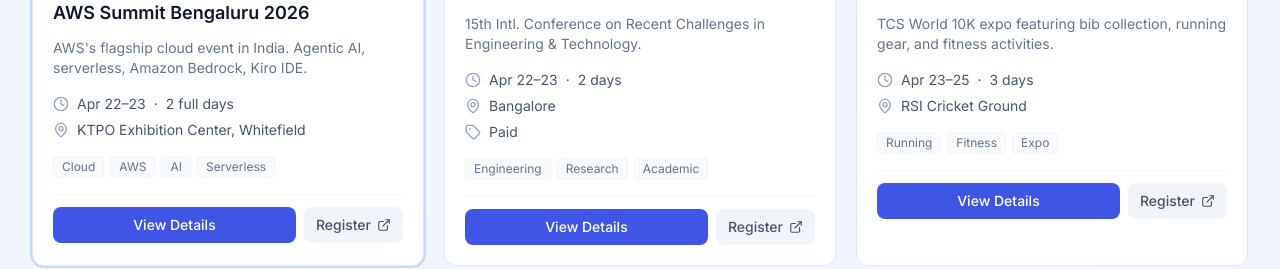
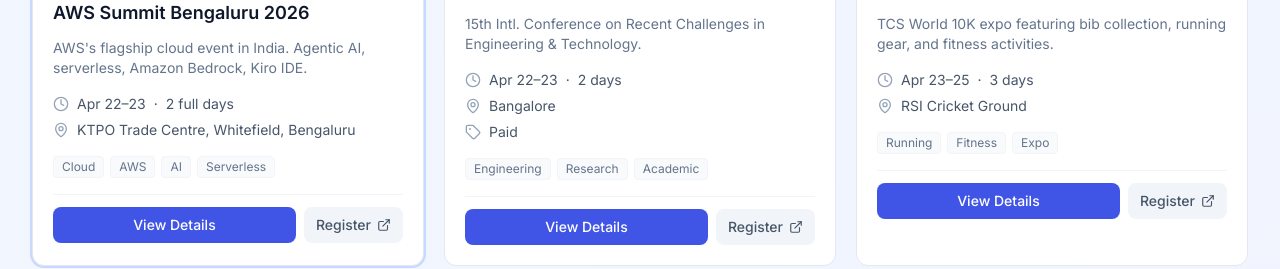
Before and after one commit to sagarjethi/bengaluru-events-apr-2026, a React (Vite) app: page / in a window 1280 px wide. Shown: the part 4060-4329 px from the top of the page. Built offline with nearby package versions, Linux system fonts and the light colour scheme.

Commit message:
Fix AWS Summit KTPO location to exact coordinates

```diff
--- a/src/data/events.js
+++ b/src/data/events.js
@@ -360,7 +360,7 @@ export const events = [
     date: 'Apr 22–23',
     startDate: '2026-04-22',
     endDate: '2026-04-23',
-    venue: 'KTPO Exhibition Center, Whitefield',
+    venue: 'KTPO Trade Centre, Whitefield, Bengaluru',
     time: '2 full days',
     cost: 'Free',
     category: 'conference',
@@ -368,8 +368,8 @@ export const events = [
     description: "AWS's flagship cloud event in India. Agentic AI, serverless, Amazon Bedrock, Kiro IDE.",
     link: 'https://aws.amazon.com/events/summits/bengaluru/',
     featured: true,
-    lat: 12.9854,
-    lng: 77.7375,
+    lat: 12.9698,
+    lng: 77.7500,
   },
   {
     id: 24,
```
